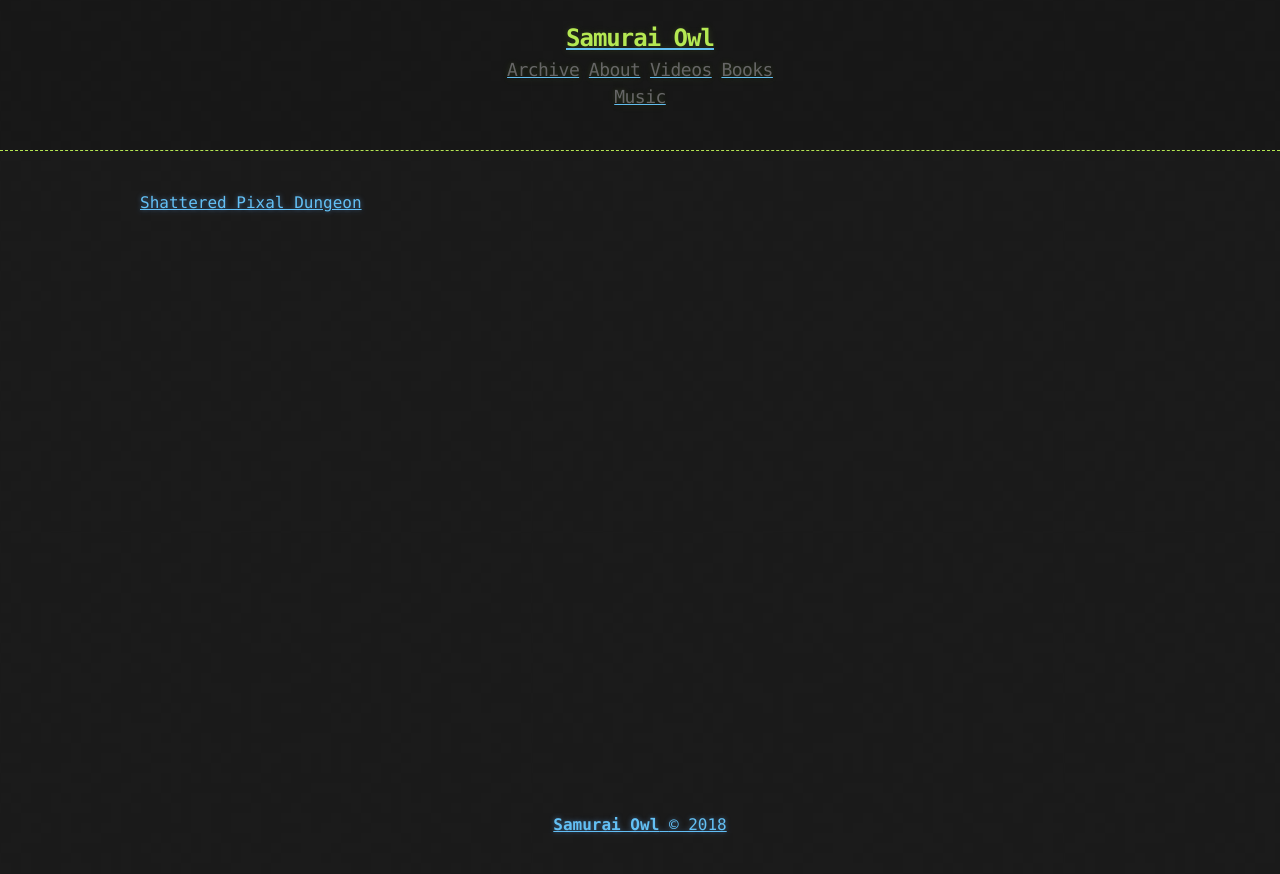
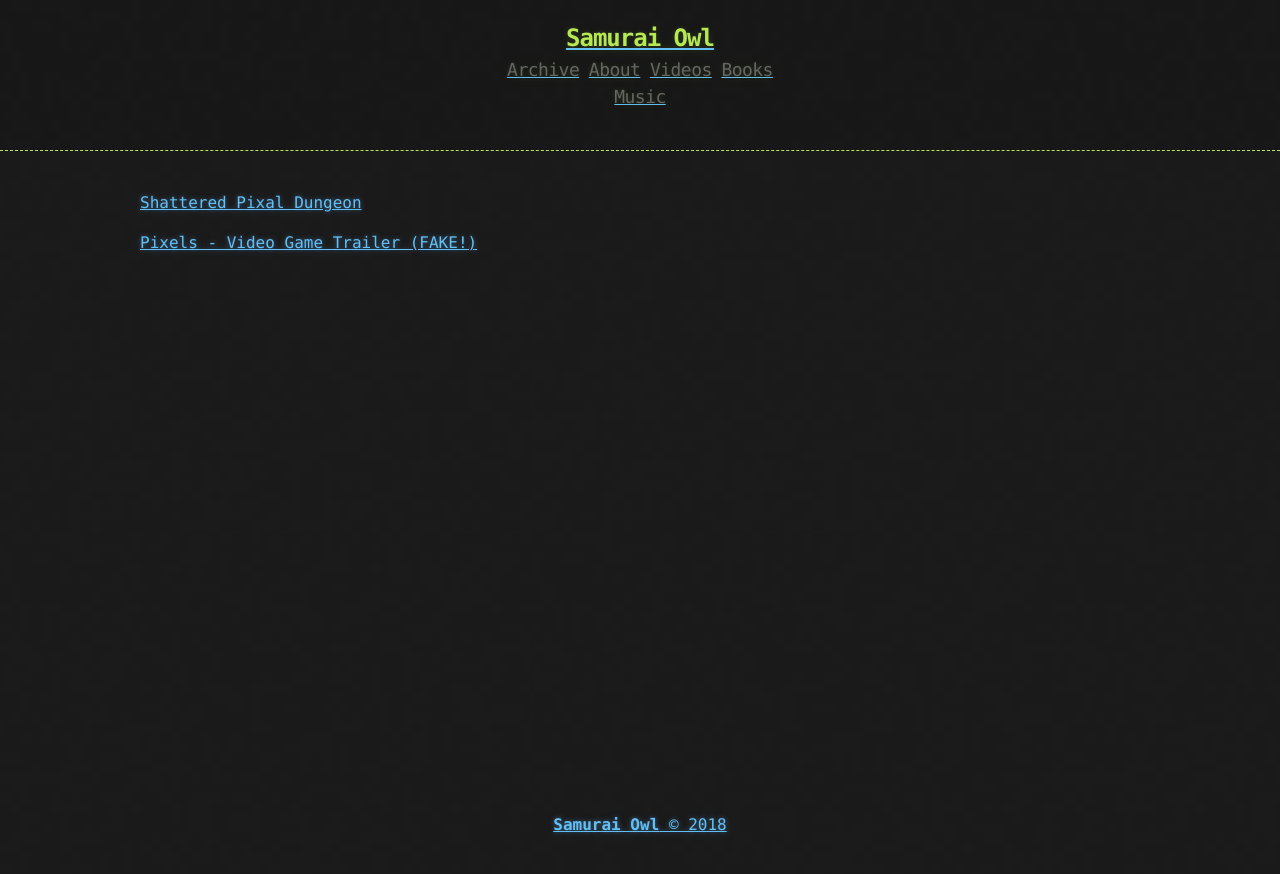
Before and after one commit to SamuraiOwl/samuraiowl.github.io, a Jekyll site: the page built from gaming_videos.html, in a window 1280 px wide. Shown: the top 874 px of the page. Built offline with Jekyll 4.4.1, drawn with Linux system fonts in a browser that asks for light colours.

Commit message:
secondPush

```diff
--- a/gaming_videos.html
+++ b/gaming_videos.html
@@ -1,4 +1,5 @@
 ---
 layout: default
 ---
-<a href = "https://drive.google.com/open?id=1zOq8gpZs5W4prZmZ97LSZHFKGeW1qoTW">Shattered Pixal Dungeon</a>
+<p><a href = "https://drive.google.com/open?id=1zOq8gpZs5W4prZmZ97LSZHFKGeW1qoTW">Shattered Pixal Dungeon</a></p>
+<p><a href = "https://drive.google.com/open?id=1oqMsNOFMsXBPI-PeZt997Cv8tl1TY1sS">Pixels - Video Game Trailer (FAKE!)</a></p>
```
